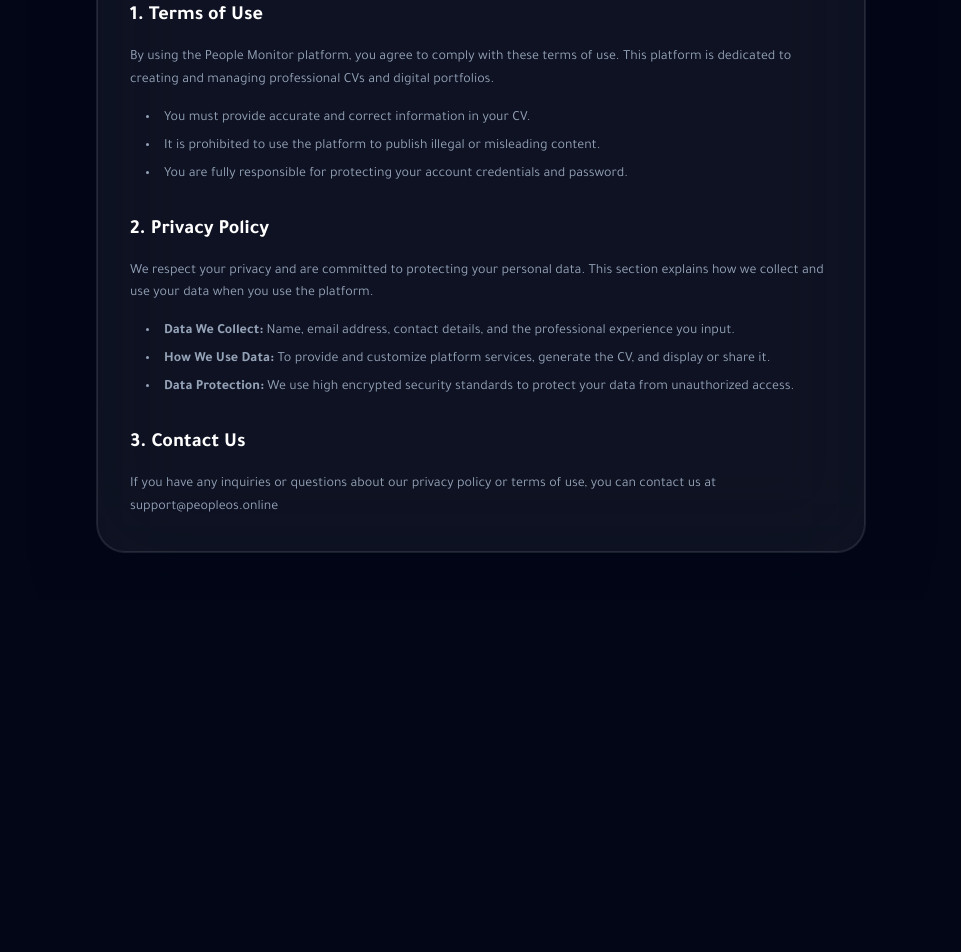
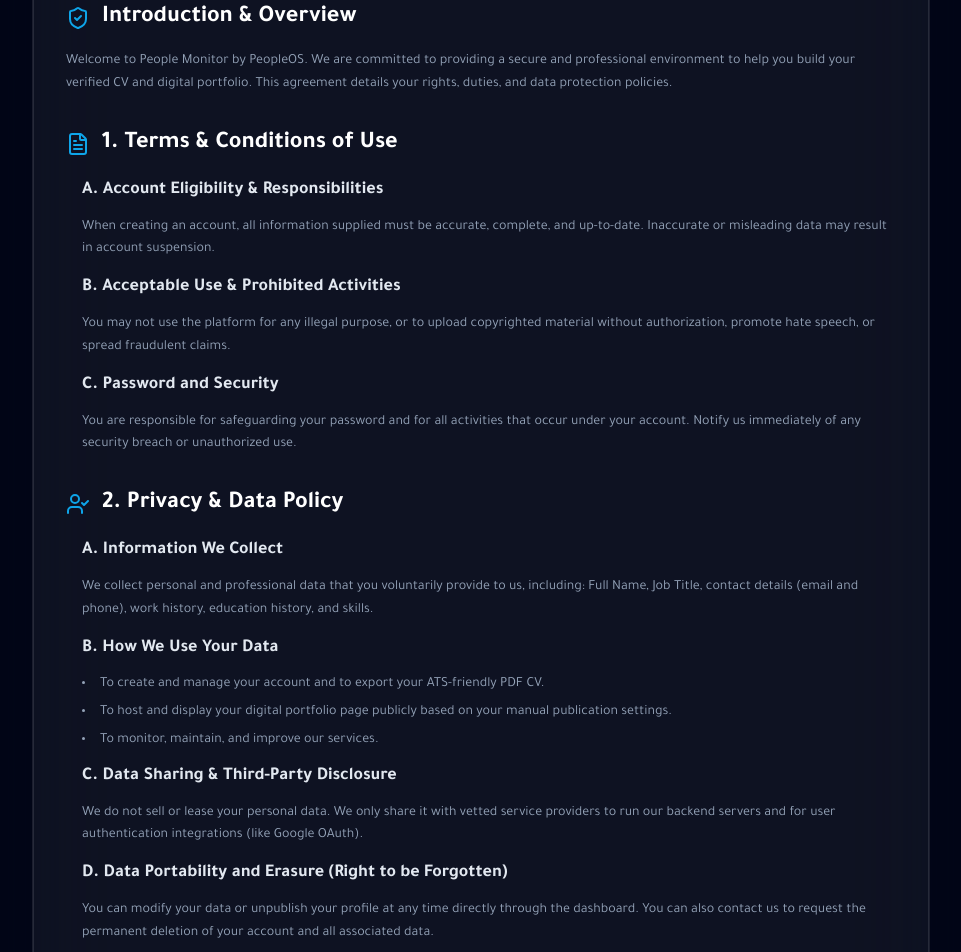
Before and after one commit to hrsurveysmosaaid-cmyk/peoplemonitor, a React (Vite) app in the folder frontend/: page /privacy-policy in a window 1280 px wide. Shown: the part 340-1292 px from the top of the page, without its empty margins (159-1120 px from the left). Before the commit the page ends 940 px from the top, so only its background shows below. Built offline with nearby package versions, Linux system fonts and the light colour scheme.

Commit message:
feat: expand privacy policy and terms of use to be comprehensive

```diff
--- a/frontend/src/components/PrivacyPolicyPage.tsx
+++ b/frontend/src/components/PrivacyPolicyPage.tsx
@@ -1,12 +1,11 @@
 import { useUi } from '../ui/UiContext';
 import { useNavigate } from 'react-router-dom';
-import { Languages, Moon, Sun, ArrowLeft, ArrowRight } from 'lucide-react';
+import { Languages, Moon, Sun, ArrowLeft, ArrowRight, ShieldCheck, FileText, UserCheck, HelpCircle } from 'lucide-react';
 
 export default function PrivacyPolicyPage() {
   const { theme, toggleTheme, lang, setLang } = useUi();
   const isDark = theme === 'dark';
   const navigate = useNavigate();
-
   const isAr = lang === 'ar';
 
   return (
@@ -16,7 +15,7 @@ export default function PrivacyPolicyPage() {
         <div className="absolute -bottom-20 -left-16 w-72 h-72 rounded-full bg-indigo-500/12 blur-3xl" />
       </div>
 
-      <div className={`auth-card max-w-3xl w-full p-8 relative z-10 mx-auto ${isDark ? 'bg-slate-900/60 border-white/10' : 'bg-white/85 border-slate-200'} `}>
+      <div className={`auth-card max-w-4xl w-full p-8 relative z-10 mx-auto ${isDark ? 'bg-slate-900/60 border-white/10' : 'bg-white/85 border-slate-200'} `}>
         <div className={`mb-8 flex items-start justify-between gap-3 ${isAr ? 'flex-row-reverse' : ''} transition-all duration-300`}>
           <div>
             <p className={`${isDark ? 'text-white' : 'text-slate-900'} font-extrabold text-lg tracking-tight`}>People Monitor</p>
@@ -49,7 +48,7 @@ export default function PrivacyPolicyPage() {
         <div className={`space-y-8 ${isAr ? 'text-right' : 'text-left'}`} dir={isAr ? 'rtl' : 'ltr'}>
           <div>
             <h1 className={`text-3xl font-extrabold mb-4 ${isDark ? 'text-white' : 'text-slate-900'}`}>
-              {isAr ? 'سياسة الخصوصية وشروط الاستخدام' : 'Privacy Policy & Terms of Use'}
+              {isAr ? 'سياسة الخصوصية واتفاقية الاستخدام الشاملة' : 'Comprehensive Privacy Policy & Terms of Use'}
             </h1>
             <p className="text-slate-400 text-xs">
               {isAr ? 'آخر تحديث: 14 يوليو 2026' : 'Last Updated: July 14, 2026'}
@@ -58,58 +57,121 @@ export default function PrivacyPolicyPage() {
 
           <hr className={isDark ? 'border-white/10' : 'border-slate-200'} />
 
-          {/* Terms Section */}
+          {/* Section 1: Introduction */}
           <section className="space-y-4">
-            <h2 className={`text-xl font-bold ${isDark ? 'text-white' : 'text-slate-900'}`}>
-              {isAr ? '1. شروط الاستخدام' : '1. Terms of Use'}
+            <div className={`flex items-center gap-3 ${isAr ? 'flex-row-reverse' : ''}`}>
+              <ShieldCheck className="text-sky-500" size={24} />
+              <h2 className={`text-2xl font-bold ${isDark ? 'text-white' : 'text-slate-900'}`}>
+                {isAr ? 'تمهيد ومقدمة' : 'Introduction & Overview'}
               </h2>
+            </div>
             <p className="text-slate-400 text-sm leading-relaxed">
               {isAr
-                ? 'باستخدامك لمنصة People Monitor، فإنك توافق على الالتزام بشروط الاستخدام الحالية. هذه المنصة مخصصة لإنشاء وإدارة السير الذاتية المهنية والمحافظ الرقمية.'
-                : 'By using the People Monitor platform, you agree to comply with these terms of use. This platform is dedicated to creating and managing professional CVs and digital portfolios.'}
+                ? 'أهلاً بك في منصة People Monitor التابعة لـ PeopleOS. تلتزم المنصة بتوفير مساحة آمنة واحترافية لمساعدتك في إنشاء وبناء سيرتك الذاتية ومحفظتك المهنية المعتمدة. توضح هذه الاتفاقية حقوقك والتزاماتك وشروط حماية بياناتك الشخصية.'
+                : 'Welcome to People Monitor by PeopleOS. We are committed to providing a secure and professional environment to help you build your verified CV and digital portfolio. This agreement details your rights, duties, and data protection policies.'}
             </p>
-            <ul className="list-disc list-inside text-slate-400 text-sm space-y-2 pl-4">
-              <li>{isAr ? 'يجب تقديم معلومات دقيقة وصحيحة في سيرتك الذاتية.' : 'You must provide accurate and correct information in your CV.'}</li>
-              <li>{isAr ? 'يُحظر استخدام المنصة لنشر محتوى غير قانوني أو مضلل.' : 'It is prohibited to use the platform to publish illegal or misleading content.'}</li>
-              <li>{isAr ? 'أنت مسؤول بشكل كامل عن حماية بيانات حسابك وكلمة المرور الخاصة بك.' : 'You are fully responsible for protecting your account credentials and password.'}</li>
-            </ul>
           </section>
 
-          {/* Privacy Section */}
+          {/* Section 2: Terms of Use */}
           <section className="space-y-4">
-            <h2 className={`text-xl font-bold ${isDark ? 'text-white' : 'text-slate-900'}`}>
-              {isAr ? '2. سياسة الخصوصية' : '2. Privacy Policy'}
+            <div className={`flex items-center gap-3 ${isAr ? 'flex-row-reverse' : ''}`}>
+              <FileText className="text-sky-500" size={24} />
+              <h2 className={`text-2xl font-bold ${isDark ? 'text-white' : 'text-slate-900'}`}>
+                {isAr ? '1. شروط واتفاقية الاستخدام' : '1. Terms & Conditions of Use'}
               </h2>
+            </div>
+            <div className="space-y-3 pl-4">
+              <h3 className={`text-lg font-semibold ${isDark ? 'text-slate-200' : 'text-slate-800'}`}>
+                {isAr ? 'أ. أهلية الاستخدام والحسابات' : 'A. Account Eligibility & Responsibilities'}
+              </h3>
               <p className="text-slate-400 text-sm leading-relaxed">
                 {isAr
-                ? 'نحن نحترم خصوصيتك ونلتزم بحماية بياناتك الشخصية. يوضح هذا القسم كيفية جمعنا واستخدامنا لبياناتك عند استخدام المنصة.'
-                : 'We respect your privacy and are committed to protecting your personal data. This section explains how we collect and use your data when you use the platform.'}
+                  ? 'عند إنشاء حساب، يجب أن تكون المعلومات المقدمة دقيقة، كاملة، ومحدثة في جميع الأوقات. المعلومات غير الدقيقة أو المضللة قد تؤدي إلى تعليق حسابك.'
+                  : 'When creating an account, all information supplied must be accurate, complete, and up-to-date. Inaccurate or misleading data may result in account suspension.'}
               </p>
-            <ul className="list-disc list-inside text-slate-400 text-sm space-y-2 pl-4">
-              <li>
-                <strong>{isAr ? 'البيانات التي نجمعها:' : 'Data We Collect:'}</strong>{' '}
-                {isAr ? 'الاسم، البريد الإلكتروني، معلومات الاتصال، والخبرات المهنية التي تقوم بإدخالها.' : 'Name, email address, contact details, and the professional experience you input.'}
-              </li>
-              <li>
-                <strong>{isAr ? 'كيفية استخدام البيانات:' : 'How We Use Data:'}</strong>{' '}
-                {isAr ? 'لتقديم وتخصيص خدمات المنصة وتوليد السيرة الذاتية وعرضها للشركات أو مشاركتها.' : 'To provide and customize platform services, generate the CV, and display or share it.'}
-              </li>
-              <li>
-                <strong>{isAr ? 'حماية البيانات:' : 'Data Protection:'}</strong>{' '}
-                {isAr ? 'نستخدم معايير أمان عالية مشفرة لحماية بياناتك من الوصول غير المصرح به.' : 'We use high encrypted security standards to protect your data from unauthorized access.'}
-              </li>
-            </ul>
+
+              <h3 className={`text-lg font-semibold ${isDark ? 'text-slate-200' : 'text-slate-800'}`}>
+                {isAr ? 'ب. الاستخدام المقبول والمحتوى المحظور' : 'B. Acceptable Use & Prohibited Activities'}
+              </h3>
+              <p className="text-slate-400 text-sm leading-relaxed">
+                {isAr
+                  ? 'يُحظر تماماً استخدام المنصة لأي غرض غير قانوني، أو لنشر محتوى ينتهك حقوق الملكية الفكرية للآخرين، أو محتوى يحض على الكراهية، أو محتوى احتيالي.'
+                  : 'You may not use the platform for any illegal purpose, or to upload copyrighted material without authorization, promote hate speech, or spread fraudulent claims.'}
+              </p>
+
+              <h3 className={`text-lg font-semibold ${isDark ? 'text-slate-200' : 'text-slate-800'}`}>
+                {isAr ? 'ج. أمن وسلامة الحساب' : 'C. Password and Security'}
+              </h3>
+              <p className="text-slate-400 text-sm leading-relaxed">
+                {isAr
+                  ? 'أنت مسؤول عن الحفاظ على سرية كلمة المرور الخاصة بك وعن جميع الأنشطة التي تحدث تحت حسابك. يجب إخطارنا فوراً بأي خرق أمني أو استخدام غير مصرح به.'
+                  : 'You are responsible for safeguarding your password and for all activities that occur under your account. Notify us immediately of any security breach or unauthorized use.'}
+              </p>
+            </div>
           </section>
 
-          {/* Contact Section */}
+          {/* Section 3: Privacy Policy */}
           <section className="space-y-4">
-            <h2 className={`text-xl font-bold ${isDark ? 'text-white' : 'text-slate-900'}`}>
-              {isAr ? '3. التواصل معنا' : '3. Contact Us'}
+            <div className={`flex items-center gap-3 ${isAr ? 'flex-row-reverse' : ''}`}>
+              <UserCheck className="text-sky-500" size={24} />
+              <h2 className={`text-2xl font-bold ${isDark ? 'text-white' : 'text-slate-900'}`}>
+                {isAr ? '2. سياسة خصوصية البيانات الشخصية' : '2. Privacy & Data Policy'}
               </h2>
+            </div>
+            <div className="space-y-3 pl-4">
+              <h3 className={`text-lg font-semibold ${isDark ? 'text-slate-200' : 'text-slate-800'}`}>
+                {isAr ? 'أ. ما هي البيانات التي نجمعها؟' : 'A. Information We Collect'}
+              </h3>
               <p className="text-slate-400 text-sm leading-relaxed">
                 {isAr
-                ? 'إذا كانت لديك أي استفسارات أو أسئلة حول سياسة الخصوصية أو شروط الاستخدام، يمكنك التواصل معنا عبر البريد الإلكتروني: support@peopleos.online'
-                : 'If you have any inquiries or questions about our privacy policy or terms of use, you can contact us at support@peopleos.online'}
+                  ? 'نقوم بجمع البيانات الشخصية والمهنية التي تزودنا بها طواعية مثل: الاسم الكامل، المسمى الوظيفي، تفاصيل الاتصال (البريد الإلكتروني ورقم الهاتف)، والخبرات المهنية، والتعليم، والمهارات.'
+                  : 'We collect personal and professional data that you voluntarily provide to us, including: Full Name, Job Title, contact details (email and phone), work history, education history, and skills.'}
+              </p>
+
+              <h3 className={`text-lg font-semibold ${isDark ? 'text-slate-200' : 'text-slate-800'}`}>
+                {isAr ? 'ب. كيف نستخدم بياناتك الشخصية؟' : 'B. How We Use Your Data'}
+              </h3>
+              <ul className="list-disc list-inside text-slate-400 text-sm space-y-2">
+                <li>{isAr ? 'لإنشاء وإدارة حسابك، وتوليد ملف السيرة الذاتية بصيغة PDF.' : 'To create and manage your account and to export your ATS-friendly PDF CV.'}</li>
+                <li>{isAr ? 'لعرض ونشر محفظتك الرقمية كصفحة عامة بناءً على رغبتك واختيارك الفردي للنشر.' : 'To host and display your digital portfolio page publicly based on your manual publication settings.'}</li>
+                <li>{isAr ? 'لتحسين خدمات المنصة وتطويرها بشكل مستمر.' : 'To monitor, maintain, and improve our services.'}</li>
+              </ul>
+
+              <h3 className={`text-lg font-semibold ${isDark ? 'text-slate-200' : 'text-slate-800'}`}>
+                {isAr ? 'ج. مشاركة البيانات والجهات الخارجية' : 'C. Data Sharing & Third-Party Disclosure'}
+              </h3>
+              <p className="text-slate-400 text-sm leading-relaxed">
+                {isAr
+                  ? 'لا نقوم ببيع أو تأجير بياناتك للغير. نقوم فقط بمشاركتها مع موفري الخدمات المعتمدين لتشغيل السيرفرات أو لخدمات مصادقة الدخول (مثل Google OAuth).'
+                  : 'We do not sell or lease your personal data. We only share it with vetted service providers to run our backend servers and for user authentication integrations (like Google OAuth).'}
+              </p>
+
+              <h3 className={`text-lg font-semibold ${isDark ? 'text-slate-200' : 'text-slate-800'}`}>
+                {isAr ? 'د. حق الحذف وتعديل البيانات' : 'D. Data Portability and Erasure (Right to be Forgotten)'}
+              </h3>
+              <p className="text-slate-400 text-sm leading-relaxed">
+                {isAr
+                  ? 'يمكنك تعديل بياناتك أو سحب النشر العام لملفك الشخصي في أي وقت من لوحة التحكم. كما يمكنك التواصل معنا لطلب حذف حسابك وبياناتك بالكامل من خوادمنا بشكل نهائي.'
+                  : 'You can modify your data or unpublish your profile at any time directly through the dashboard. You can also contact us to request the permanent deletion of your account and all associated data.'}
+              </p>
+            </div>
+          </section>
+
+          {/* Section 4: Contact & Help */}
+          <section className="space-y-4">
+            <div className={`flex items-center gap-3 ${isAr ? 'flex-row-reverse' : ''}`}>
+              <HelpCircle className="text-sky-500" size={24} />
+              <h2 className={`text-2xl font-bold ${isDark ? 'text-white' : 'text-slate-900'}`}>
+                {isAr ? '3. التواصل والاستفسار' : '3. Contact Us'}
+              </h2>
+            </div>
+            <p className="text-slate-400 text-sm leading-relaxed">
+              {isAr
+                ? 'إذا كان لديك أي استفسار بخصوص هذه الاتفاقية أو ترغب في تقديم طلب يخص بياناتك الشخصية، يرجى التواصل معنا عبر البريد الإلكتروني المخصص للدعم الفني:'
+                : 'If you have any questions about this agreement or wish to request data actions, please contact our support team at:'}
+            </p>
+            <p className="text-sky-400 text-base font-bold">
+              support@peopleos.online
             </p>
           </section>
         </div>
```
Lines whose indentation alone changed are shown as unchanged.
